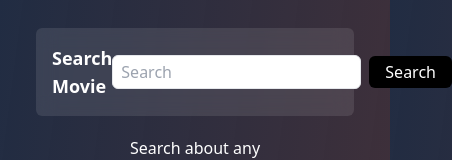
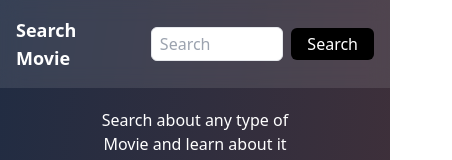
Before and after one commit to akbarirazia/Movie-Searching-App, a React (Vite) app: page / in a window 390 px wide. Shown: the top 160 px of the page, 452 px wide, since content can reach past the window. Built offline with nearby package versions, Linux system fonts and the light colour scheme; no server answers.

Commit message:
responsiveness issues resolved

```diff
--- a/src/Layout/HomePage.jsx
+++ b/src/Layout/HomePage.jsx
@@ -7,7 +7,7 @@ import DefaultCards from "../components/RendereMovies/DefaultCards"
 
 function HomePage() {
   return (
-    <div className=" py-3 px-5 h-full m-4 ">
+    <div className=" lg:py-3 lg:px-5 h-full lg:m-4 sm:m-0">
       <Navbar />
       <Placeholder />
       <RenderedMovies />
--- a/src/components/Navbar/Navbar.jsx
+++ b/src/components/Navbar/Navbar.jsx
@@ -3,7 +3,7 @@ import SearchBar from "./SearchBar"
 
 function Navbar() {
   return (
-    <nav class="bg-gray-800 p-4 rounded-md glass-bg">
+    <nav class="bg-gray-800 p-4 lg:rounded-md sm:rounded-none glass-bg">
       <div class="flex items-center justify-between">
         <div class="text-white text-lg font-semibold">Search Movie</div>
 
--- a/src/components/Navbar/SearchBar.jsx
+++ b/src/components/Navbar/SearchBar.jsx
@@ -8,12 +8,12 @@ function SearchBar() {
     searchContext.searchHandler(query)
   }
   return (
-    <div class="flex items-center">
+    <div class="flex items-center justify-end">
       <input
         type="text"
         placeholder="Search"
-        class="px-2 py-1 border rounded-md mr-2 focus:outline-none focus:border-black-500
-        text-black"
+        class="px-2 py-1 border rounded-md mr-2 lg:w-auto focus:outline-none focus:border-black-500
+        text-black w-1/2"
         onChange={(e) => {
           setQuery(e.target.value)
         }}
--- a/src/components/RendereMovies/DefaultCards.jsx
+++ b/src/components/RendereMovies/DefaultCards.jsx
@@ -19,7 +19,7 @@ function DefaultCards() {
       <h3 className="text-center">Trending</h3>
       <hr />
       <br />
-      <div className="w-full  grid lg:grid-cols-4 sm:grid-cols-1 md:grid-cols-2 sm:gap-4 place-items-center place-content-center ">
+      <div className="w-full  grid lg:grid-cols-4 sm:grid-cols-1 md:grid-cols-2 sm:gap-4 place-items-center place-content-center gap-2">
         {defaultCards}
       </div>
     </>
--- a/src/index.css
+++ b/src/index.css
@@ -4,7 +4,6 @@
 
 body {
   min-height: 100vh;
-
   background: linear-gradient(to bottom right, #111d35ee, #573333);
   color: white;
 }
```
